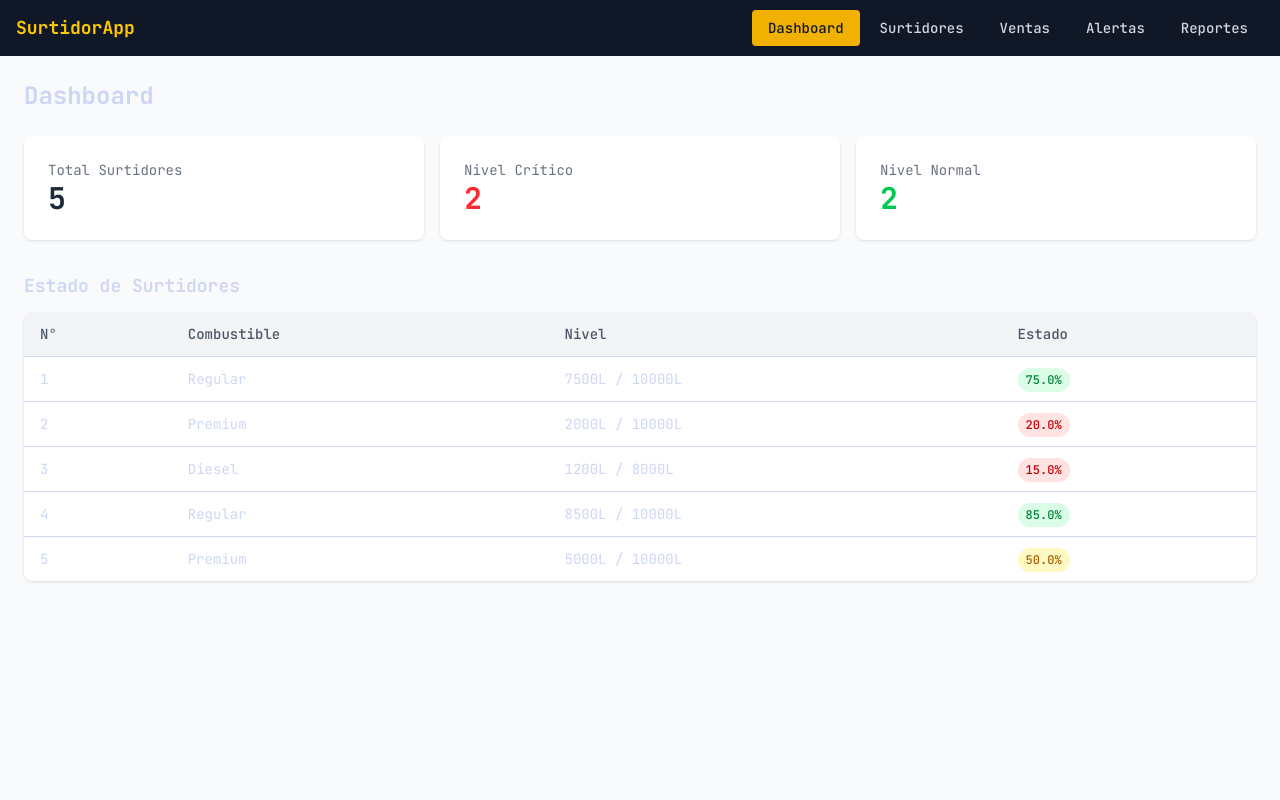
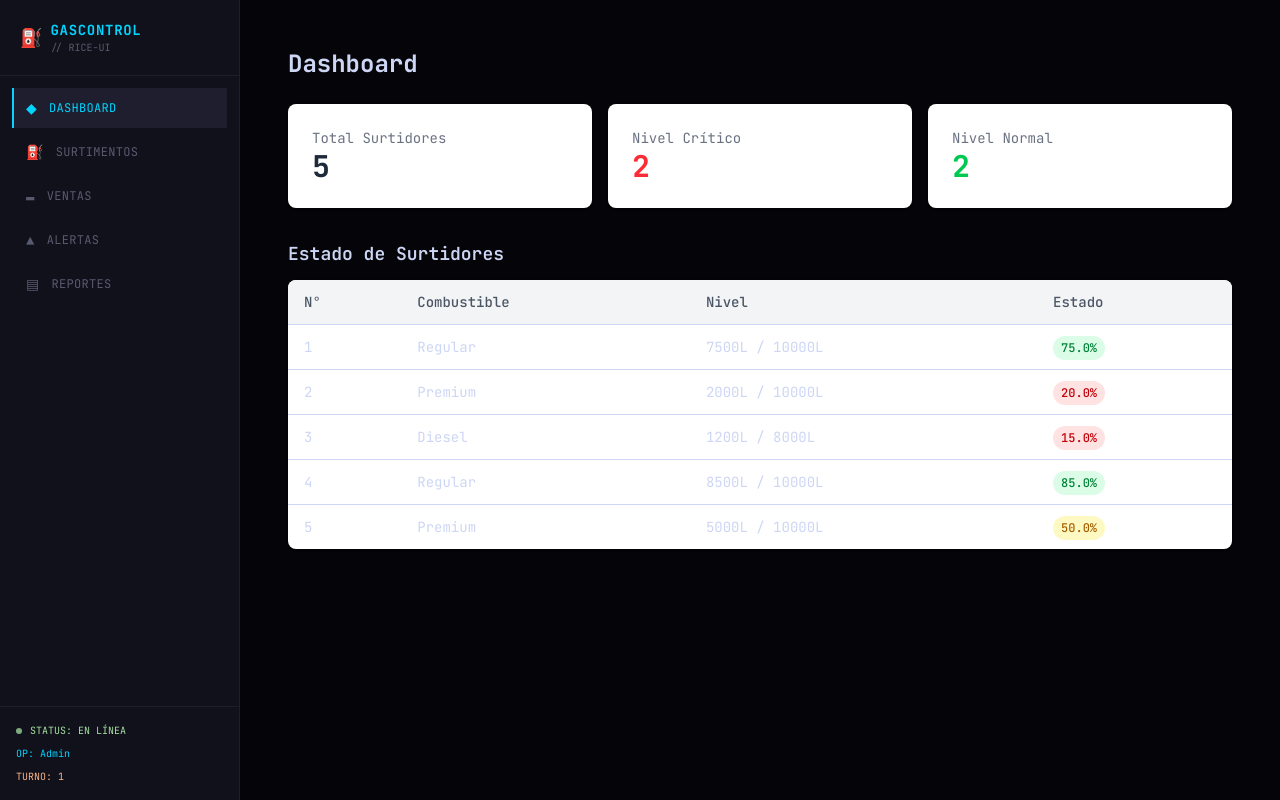
Before and after one commit to DogmaG04/ProyectoFinal-PrograIV, a React app in the folder app/frontend/: page / in a window 1280 px wide. Built offline with nearby package versions, Linux system fonts and the light colour scheme; the HTML template or start-up script is replaced by a standard one.

Commit message:
refactor(frontend): use layout routes with sidebar

```diff
--- a/app/frontend/src/App.jsx
+++ b/app/frontend/src/App.jsx
@@ -1,5 +1,5 @@
 import { BrowserRouter, Routes, Route } from 'react-router-dom'
-import Navbar from './components/Navbar'
+import Layout from './components/Layout'
 import Dashboard from './views/Dashboard'
 import Surtidores from './views/Surtidores'
 import Ventas from './views/Ventas'
@@ -9,16 +9,15 @@ import Reportes from './views/Reportes'
 export default function App() {
   return (
     <BrowserRouter>
-      <div className="min-h-screen bg-gray-50">
-        <Navbar />
-        <Routes>
+      <Routes>
+        <Route element={<Layout />}>
           <Route path="/" element={<Dashboard />} />
           <Route path="/surtidores" element={<Surtidores />} />
           <Route path="/ventas" element={<Ventas />} />
           <Route path="/alertas" element={<Alertas />} />
           <Route path="/reportes" element={<Reportes />} />
-        </Routes>
-      </div>
+        </Route>
+      </Routes>
     </BrowserRouter>
   )
 }
```
